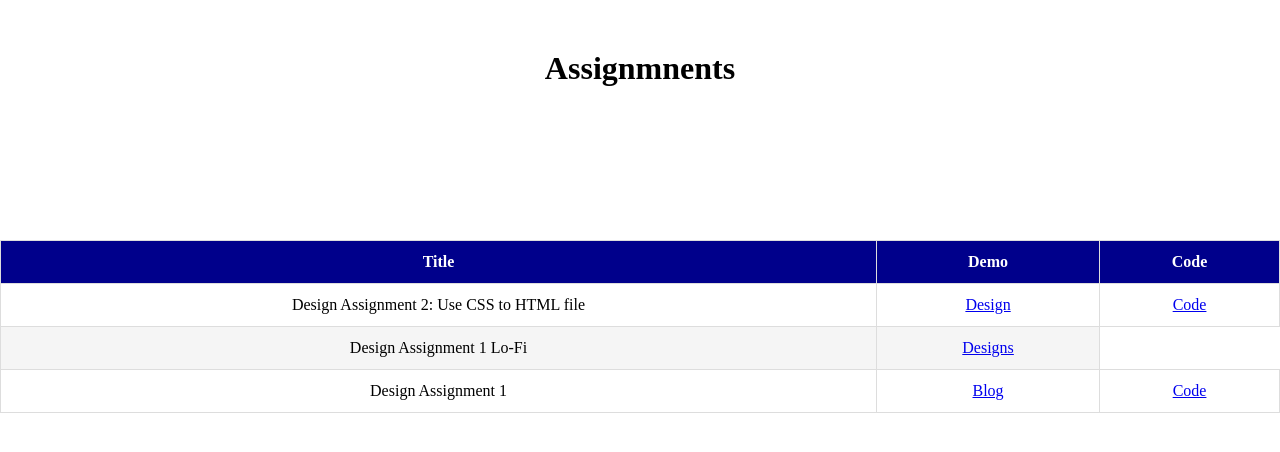
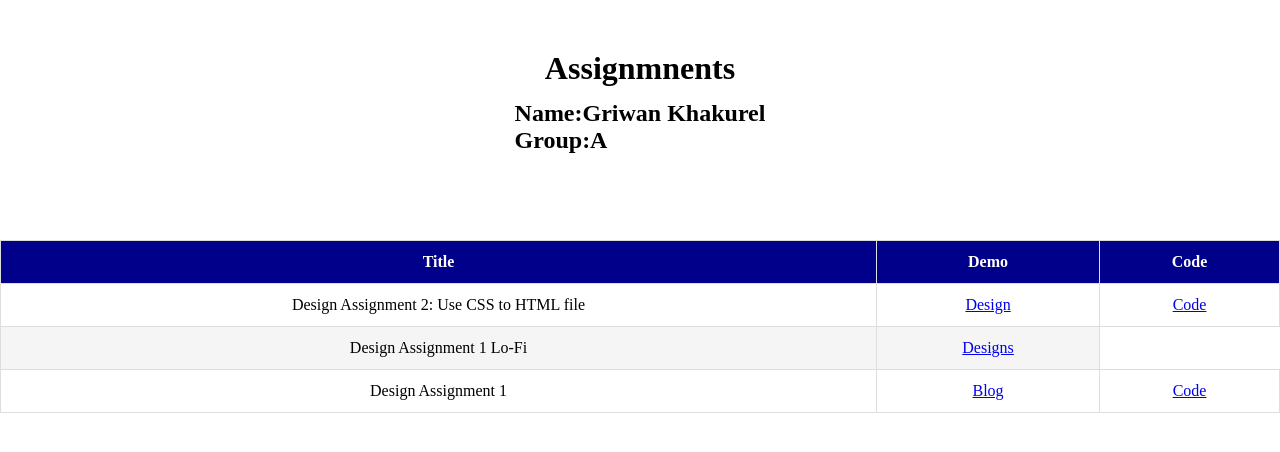
Before and after one commit to griwan/leapfrog_internship, a plain HTML site: page index.html in a window 1280 px wide. Drawn offline with Linux system fonts and the light colour scheme.

Commit message:
add info to main page

```diff
--- a/index.html
+++ b/index.html
@@ -11,6 +11,13 @@
 
     <div class="container">
         <h1>Assignmnents</h1>
+
+        <div class="info">
+            <h2>Name:Griwan Khakurel</h2>
+            <h2>Group:A</h2>
+
+        </div>
+
         <table>
             <thead>
                 <tr>
--- a/main.css
+++ b/main.css
@@ -20,6 +20,10 @@ h1{
     position: absolute;
     top:50px;
 }
+.info{
+  position: absolute;
+  top:100px;
+}
 
 table {
     position:absolute;
```
